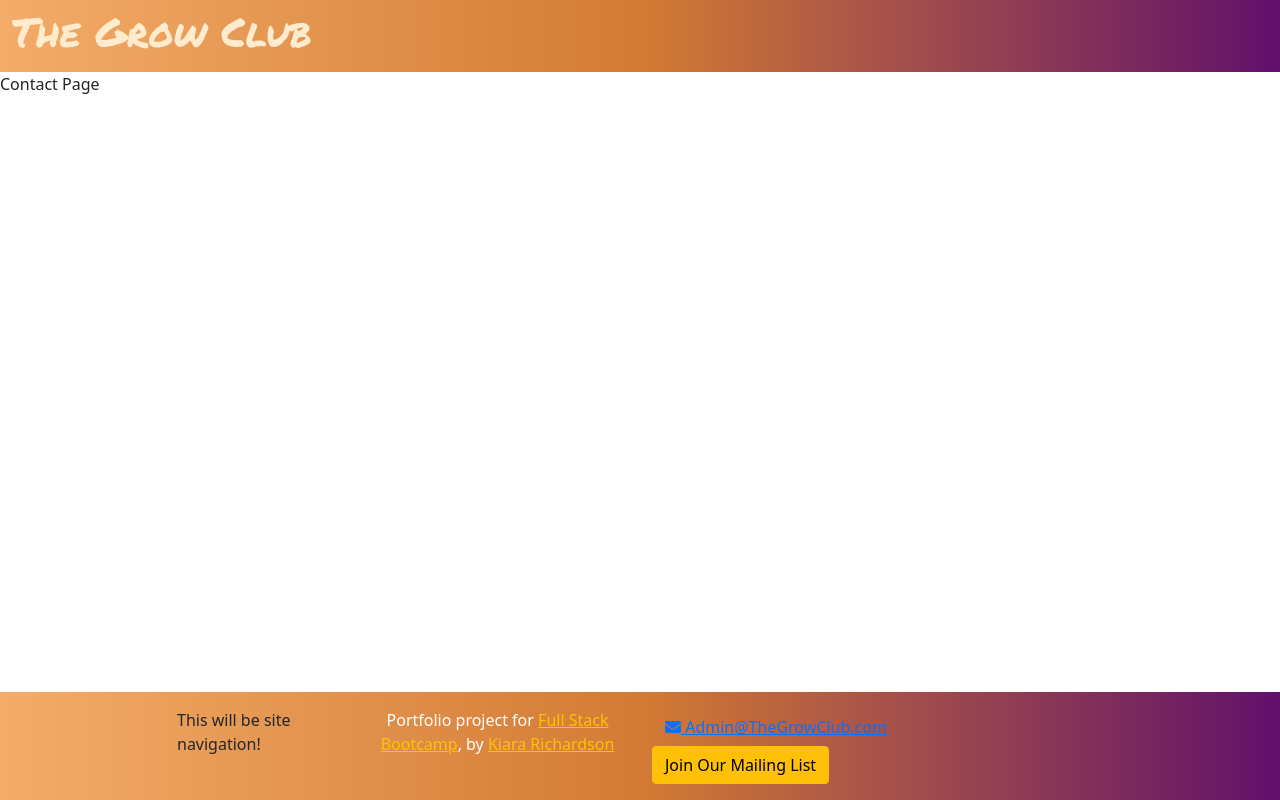
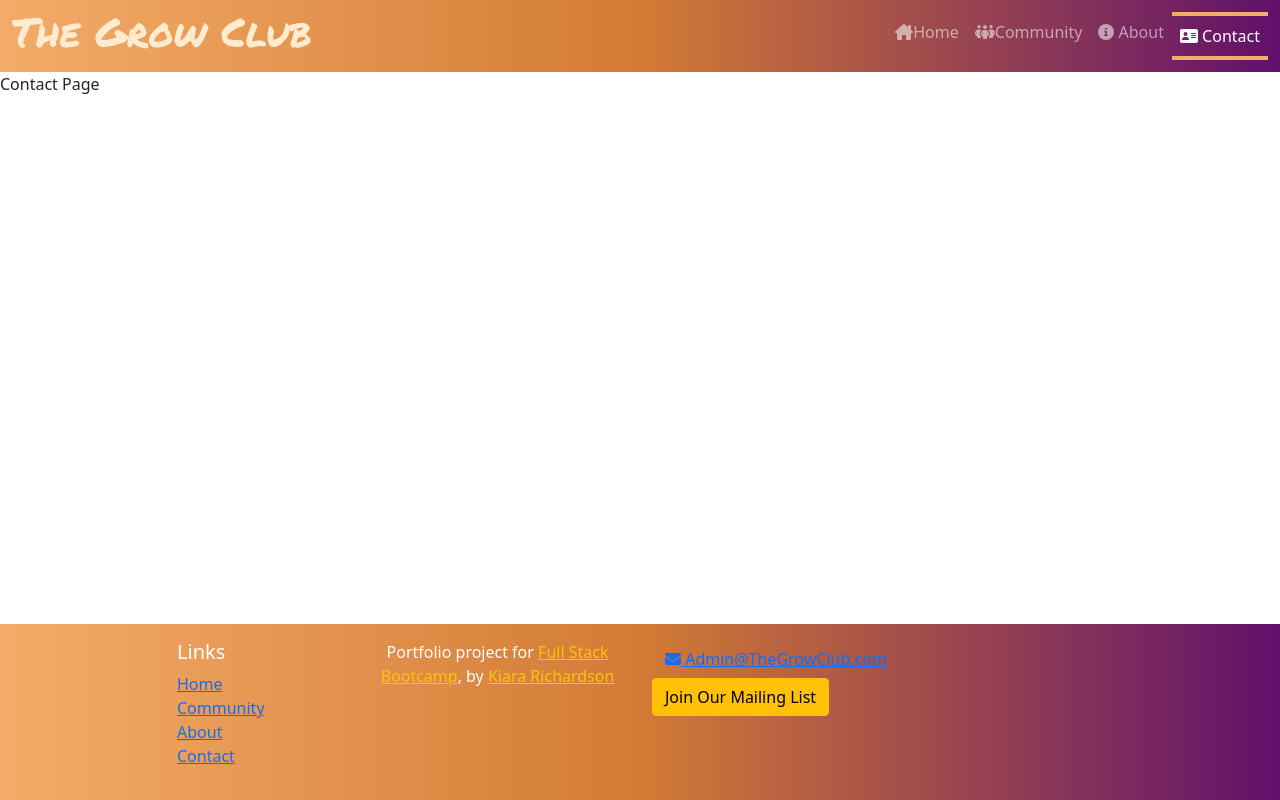
Before and after one commit to kiararichardson10/ReactAppHFBlog, a React (Create React App) app: page /contact in a window 1280 px wide. Built offline with nearby package versions, Linux system fonts and the light colour scheme.

Commit message:
Set up app navigation via react router

```diff
--- a/src/App.css
+++ b/src/App.css
@@ -3,6 +3,22 @@
 #navbar {
   background: linear-gradient(to right, #f3ac69, #d37b34, #60106B);
 }
+
+.nav-link {
+  color: rgb(232, 217, 217);
+
+}
+
+.navbar-nav .active {
+  border-top: 4px solid #f3ac69;
+  border-bottom: 4px solid #f3ac69;
+}
+
+.nav-link:hover {
+  border-top: 4px solid blanchedalmond;
+  border-bottom: 4px solid blanchedalmond;
+}
+
 
 h1 {
   font-family: 'Permanent Marker', cursive;
@@ -24,7 +40,7 @@ h2, p {
   text-align: center;
 }
 
-.site-footer{
+.site-footer {
   margin-top: 1rem;
   padding: 1rem;
   background: linear-gradient(to right, #f3ac69, #d37b34, #60106B);
--- a/src/App.js
+++ b/src/App.js
@@ -38,8 +38,8 @@ function App() {
       <Header />
       <Routes>
         <Route path="/" element={<Home />} />
+        <Route path="/community" element={<Community />} />
         <Route path="/about" element={<AboutUsPage />} />
-        <Route path="/community" element={<Community />} />
         <Route path="/contact" element={<ContactPage />} />
       </Routes>
       <Footer />
--- a/src/components/Footer.js
+++ b/src/components/Footer.js
@@ -1,21 +1,36 @@
 import React, { useState, Modal } from "react";
-import { Container, Row, Col, Button, Form } from "reactstrap";
+import { Container, Row, Col, Button } from "reactstrap";
 import { FontAwesomeIcon } from "@fortawesome/react-fontawesome";
 import { faEnvelope } from "@fortawesome/free-solid-svg-icons";
+import { Link } from "react-router-dom";
 import "bootstrap/dist/css/bootstrap.min.css";
 
 export const Footer = () => {
-  const [show, setShow] = useState(false);
-
-  const handleClose = () => setShow(false);
-  const handleShow = () => setShow(true);
+  // Build joinMailingList Modal
+  // const [show, setShow] = useState(false);
+  // const handleClose = () => setShow(false);
+  // const handleShow = () => setShow(true);
 
   return (
     <footer className="site-footer">
       <Container>
         <Row>
           <Col xs={{ size: 4, offset: 1 }} sm="2" className="text-dark">
-            This will be site navigation!
+            <h5 className="text-white">Links</h5>
+            <ul className="list-unstyled">
+              <li>
+                <Link to="/">Home</Link>
+              </li>
+              <li>
+                <Link to="/community">Community</Link>
+              </li>
+              <li>
+                <Link to="/about">About</Link>
+              </li>
+              <li>
+                <Link to="/contact">Contact</Link>
+              </li>
+            </ul>
           </Col>
           <Col xs="6" sm="3" className="text-white text-center">
             Portfolio project for{" "}
--- a/src/components/Header.js
+++ b/src/components/Header.js
@@ -1,11 +1,48 @@
-import React from "react";
-import { Navbar } from "reactstrap";
+import React, { useState } from "react";
+import { Navbar, Collapse, NavbarToggler, Nav, NavItem } from "reactstrap";
+import { NavLink } from "react-router-dom";
+import { FontAwesomeIcon } from "@fortawesome/react-fontawesome";
 import "bootstrap/dist/css/bootstrap.min.css";
+import {
+  faAddressCard,
+  faCircleInfo,
+  faHouseChimney,
+  faPeopleGroup,
+} from "@fortawesome/free-solid-svg-icons";
 
 export const Header = () => {
+  const [menuOpen, setMenuOpen] = useState(false);
+
   return (
-    <Navbar sticky="top" expand="md" id="navbar">
+    <Navbar sticky="top" dark expand="md" id="navbar">
       <h1>The Grow Club</h1>
+      <NavbarToggler onClick={() => setMenuOpen(!menuOpen)} />
+      <Collapse navbar isOpen={menuOpen}>
+        <Nav className="ms-auto" navbar>
+          <NavItem>
+            <NavLink className="nav-link" to="/">
+              <FontAwesomeIcon icon={faHouseChimney} />
+              Home
+            </NavLink>
+          </NavItem>
+          <NavItem>
+            <NavLink className="nav-link" to="/community">
+              <FontAwesomeIcon icon={faPeopleGroup} />
+              Community
+            </NavLink>
+          </NavItem>
+          <NavItem>
+            <NavLink className="nav-link" to="/about">
+              <FontAwesomeIcon icon={faCircleInfo} /> About
+            </NavLink>
+          </NavItem>
+          <NavItem>
+            <NavLink className="nav-link" to="/contact">
+              <FontAwesomeIcon icon={faAddressCard} /> Contact
+            </NavLink>
+          </NavItem>
+        </Nav>
+      </Collapse>
     </Navbar>
   );
 };
--- a/src/pages/CommunityPage.js
+++ b/src/pages/CommunityPage.js
@@ -1,5 +1,5 @@
 import React from "react";
 
 export function Community() {
-  return <div className="text-white">Community Page</div>;
+  return <div>Community Page</div>;
 }
```
